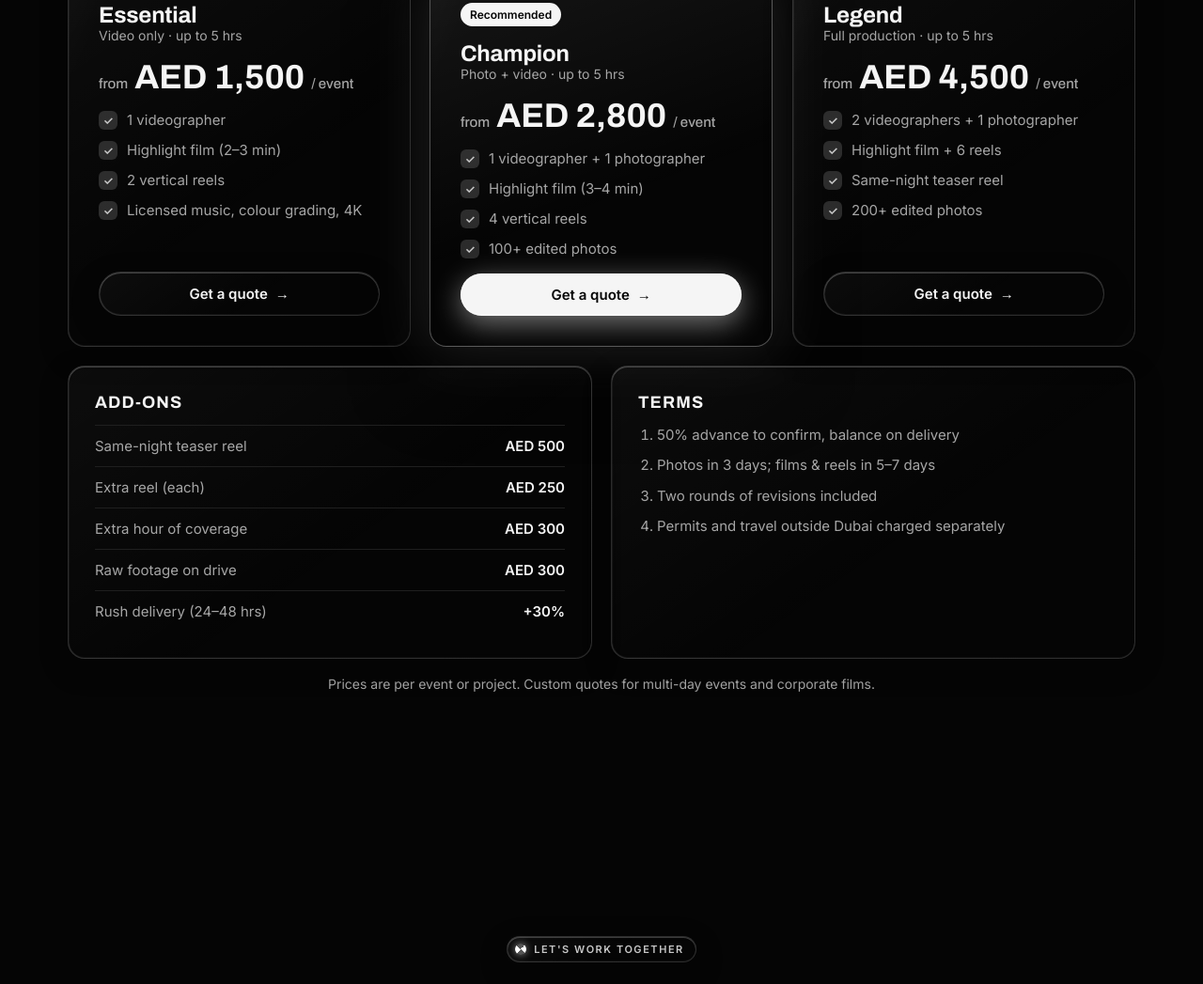
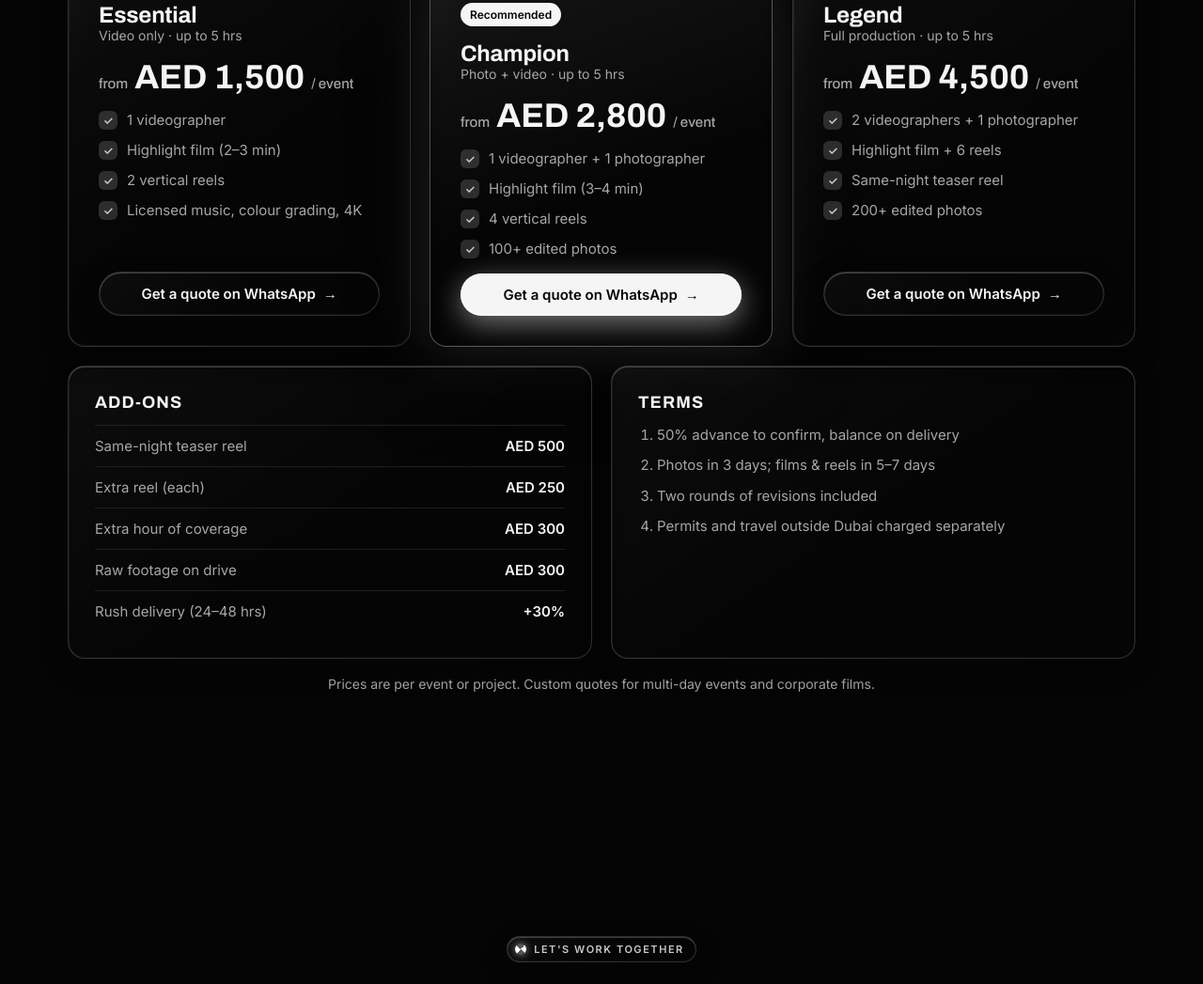
Before and after one commit to mujebrahmnismail7-stack/portfolio, a plain HTML site: page work-with-me.html in a window 1280 px wide. Shown: the part 1855-2902 px from the top of the page at 94% size. Drawn offline with Linux system fonts and the light colour scheme.

Commit message:
Get a quote buttons open WhatsApp with package details

```diff
--- a/work-with-me.html
+++ b/work-with-me.html
@@ -832,7 +832,7 @@ function showCat(i){
   movePill(btns[i]);
   const cat = PACKAGES[cats[i]];
   pricesEl.classList.remove('swap'); void pricesEl.offsetWidth;
-  pricesEl.innerHTML = cat.tiers.map(p => `<div class="price spot${p.hot?' hot':''}">${p.hot?'<span class="badge">Recommended</span>':''}<div><h3 style="font-size:24px">${esc(p.name)}</h3><p class="tier">${esc(p.sub)}${cat.note?' · '+esc(cat.note):''}</p></div><div class="amt"><small>from</small> AED ${esc(p.price)} <small>${esc(cat.per)}</small></div><ul>${p.items.map(x=>`<li>${esc(x)}</li>`).join('')}</ul><a class="btn ${p.hot?'solid':'ghost'}" href="#contact" style="margin-top:auto;justify-content:center">Get a quote <span class="ar">→</span></a></div>`).join('');
+  pricesEl.innerHTML = cat.tiers.map(p => `<div class="price spot${p.hot?' hot':''}">${p.hot?'<span class="badge">Recommended</span>':''}<div><h3 style="font-size:24px">${esc(p.name)}</h3><p class="tier">${esc(p.sub)}${cat.note?' · '+esc(cat.note):''}</p></div><div class="amt"><small>from</small> AED ${esc(p.price)} <small>${esc(cat.per)}</small></div><ul>${p.items.map(x=>`<li>${esc(x)}</li>`).join('')}</ul><a class="btn ${p.hot?'solid':'ghost'}" href="https://wa.me/971547170476?text=${encodeURIComponent(`Hi Mujeeb, I'm interested in the ${cats[i]} – ${p.name} package (from AED ${p.price}${cat.per?' '+cat.per:''}). Can you share a quote?`)}" target="_blank" rel="noopener" style="margin-top:auto;justify-content:center">Get a quote on WhatsApp <span class="ar">→</span></a></div>`).join('');
   pricesEl.classList.add('swap');
 }
 showCat(0);
```
